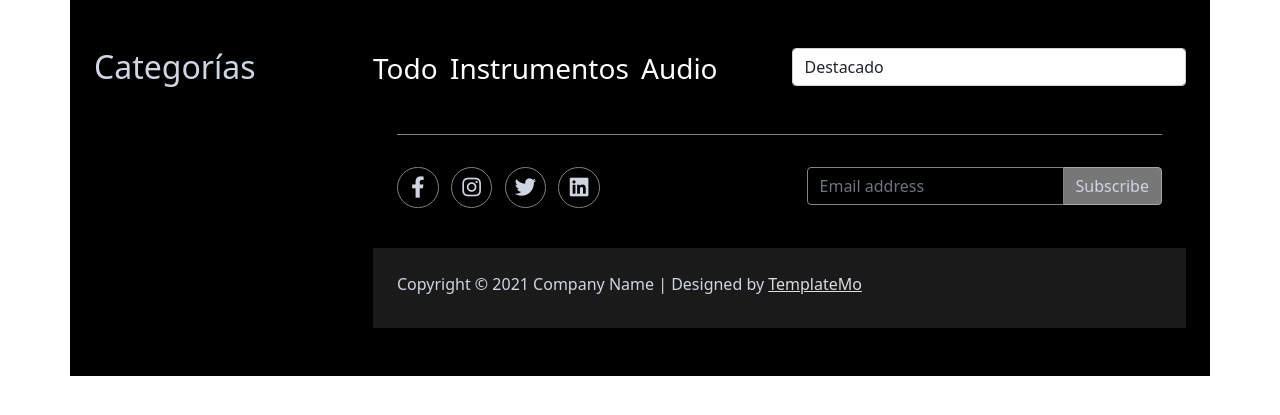
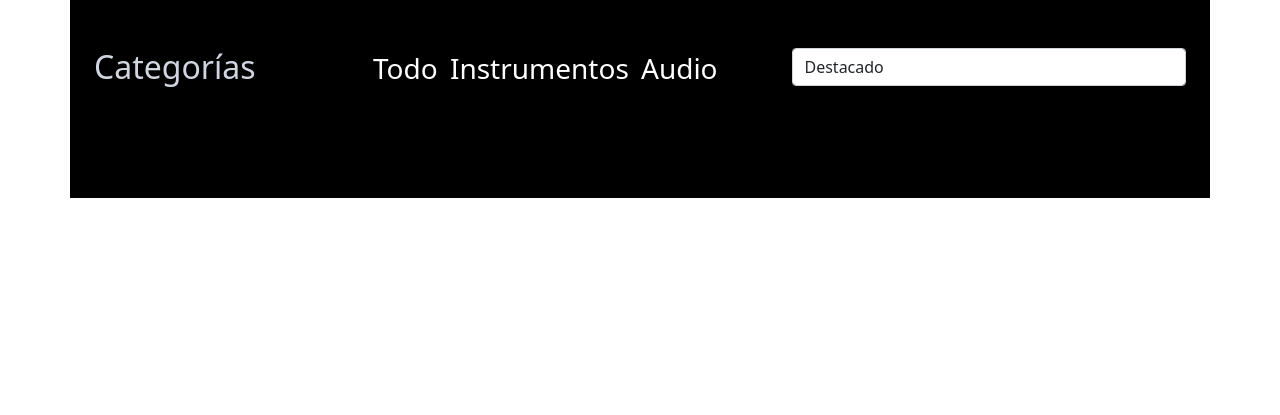
Before and after one commit to Nyafiu/Integracion_MusicPro, a Flask app: page /shop in a window 1280 px wide. Shown: the part 141-556 px from the top of the page. Run offline with Flask 3, Linux system fonts and the light colour scheme; data that the repository does not hold is empty; some libraries are stand-ins or nearby versions.

Commit message:
fotos de prueba para productos / sacar footer de shop

```diff
--- a/src/templates/shop.html
+++ b/src/templates/shop.html
@@ -166,48 +166,7 @@
     <!-- Start Footer -->
     <footer class="bg-dark" id="tempaltemo_footer">
         <div class="container">
-            <div class="row text-light mb-4">
-                <div class="col-12 mb-3">
-                    <div class="w-100 my-3 border-top border-light"></div>
-                </div>
-                <div class="col-auto me-auto">
-                    <ul class="list-inline text-left footer-icons">
-                        <li class="list-inline-item border border-light rounded-circle text-center">
-                            <a class="text-light text-decoration-none" target="_blank" href="http://facebook.com/"><i class="fab fa-facebook-f fa-lg fa-fw"></i></a>
-                        </li>
-                        <li class="list-inline-item border border-light rounded-circle text-center">
-                            <a class="text-light text-decoration-none" target="_blank" href="https://www.instagram.com/"><i class="fab fa-instagram fa-lg fa-fw"></i></a>
-                        </li>
-                        <li class="list-inline-item border border-light rounded-circle text-center">
-                            <a class="text-light text-decoration-none" target="_blank" href="https://twitter.com/"><i class="fab fa-twitter fa-lg fa-fw"></i></a>
-                        </li>
-                        <li class="list-inline-item border border-light rounded-circle text-center">
-                            <a class="text-light text-decoration-none" target="_blank" href="https://www.linkedin.com/"><i class="fab fa-linkedin fa-lg fa-fw"></i></a>
-                        </li>
-                    </ul>
-                </div>
-                <div class="col-auto">
-                    <label class="sr-only" for="subscribeEmail">Email address</label>
-                    <div class="input-group mb-2">
-                        <input type="text" class="form-control bg-dark border-light" id="subscribeEmail" placeholder="Email address">
-                        <div class="input-group-text btn-success text-light">Subscribe</div>
-                    </div>
-                </div>
-            </div>
-        </div>
 
-        <div class="w-100 bg-black py-3">
-            <div class="container">
-                <div class="row pt-2">
-                    <div class="col-12">
-                        <p class="text-left text-light">
-                            Copyright &copy; 2021 Company Name
-                            | Designed by <a rel="sponsored" href="https://templatemo.com" target="_blank">TemplateMo</a>
-                        </p>
-                    </div>
-                </div>
-            </div>
-        </div>
 
     </footer>
     <!-- End Footer -->
```
Also changed, not shown: src/static/uploads/Amplificador Marshall.jpeg (added), src/static/uploads/Auriculares Audio-Technica ATH-M50x.jpeg (added), src/static/uploads/Bajo Eléctrico Gibson SG.jpeg (added), src/static/uploads/Batería Pearl Roadshow.jpeg (added), src/static/uploads/Guitarra Eléctrica Fender Stratocaster.jpeg (added), src/static/uploads/Interfaz de Audio Focusrite Scarlett 2i2.jpeg (added), src/static/uploads/Micrófono Shure SM58.jpeg (added), src/static/uploads/Teclado Yamaha PSR-F51.jpeg (added).
